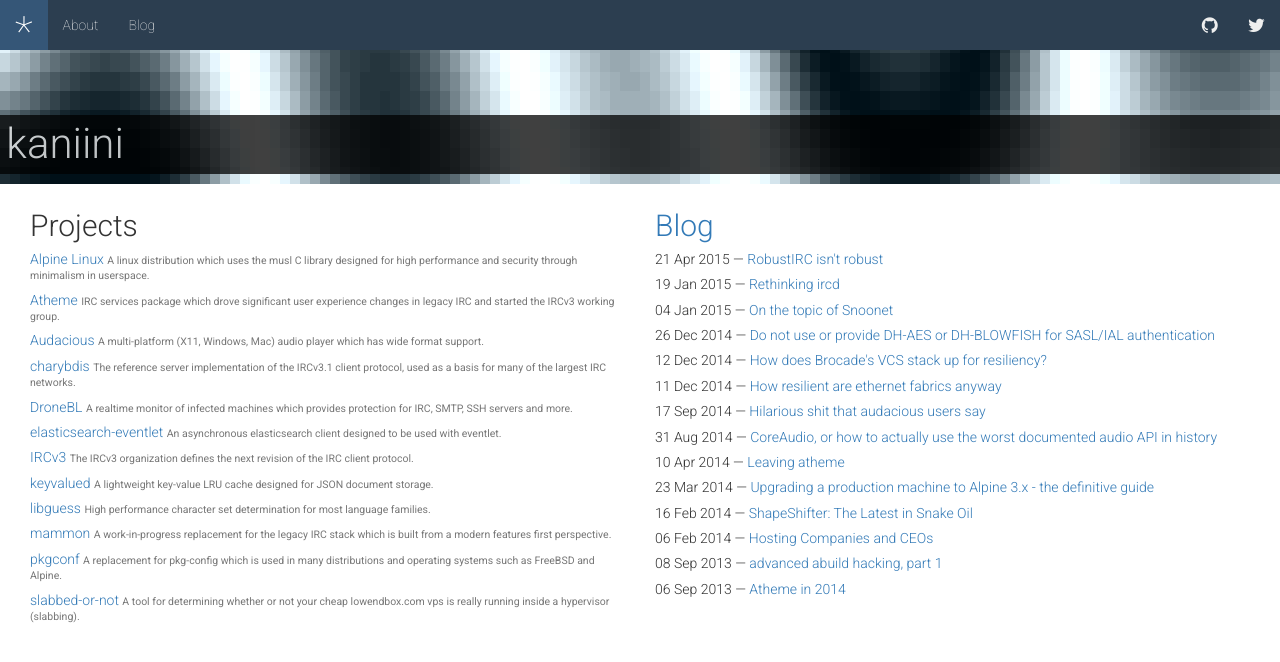
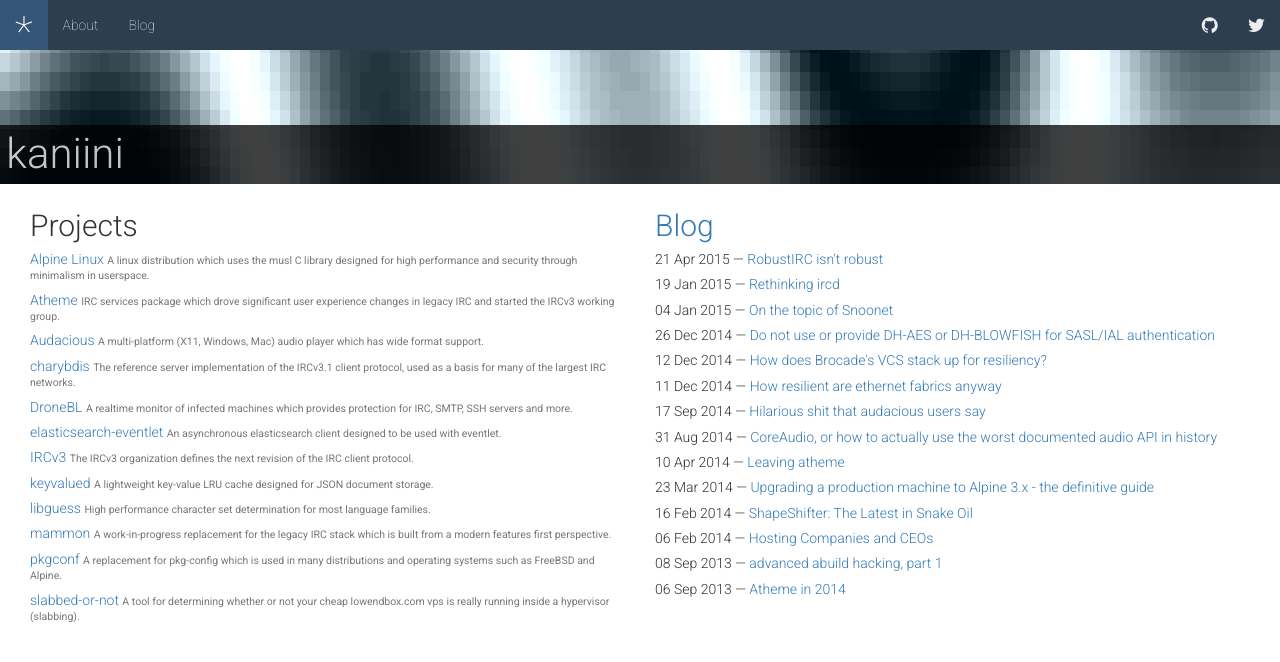
Before and after one commit to kaniini/kaniini.github.io, a Jekyll site: the page built from index.html, in a window 1280 px wide. Shown: the top 662 px of the page. Built offline with Jekyll 4.4.1, drawn with Linux system fonts in a browser that asks for light colours; nearby versions of some CDN libraries; Markdown is read by kramdown in place of the engine named in the settings.

Commit message:
css: another tweak

```diff
--- a/css/theme.css
+++ b/css/theme.css
@@ -60,7 +60,7 @@
   background: #000;
   opacity: 0.75;
   color: #fff;
-  top: 150px;
+  top: 160px;
 }
 
 .heading > h1 {
```
